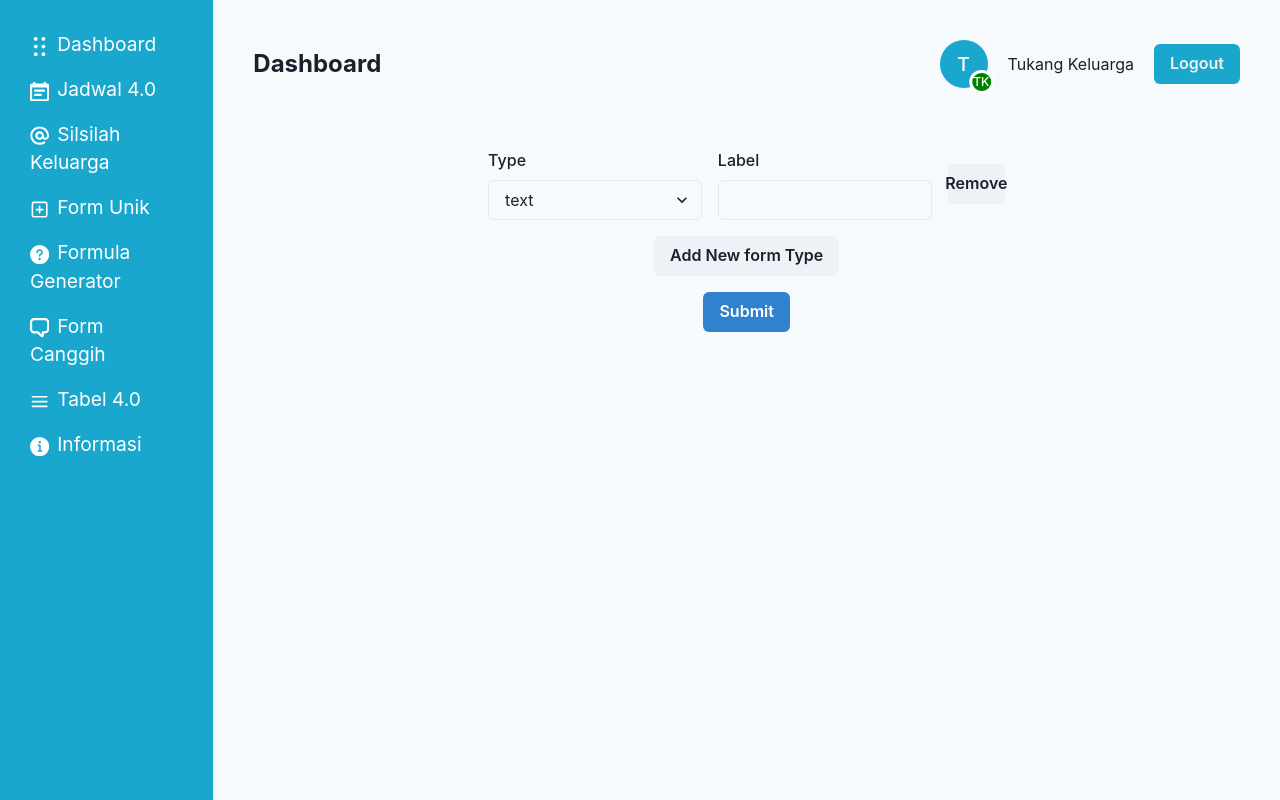
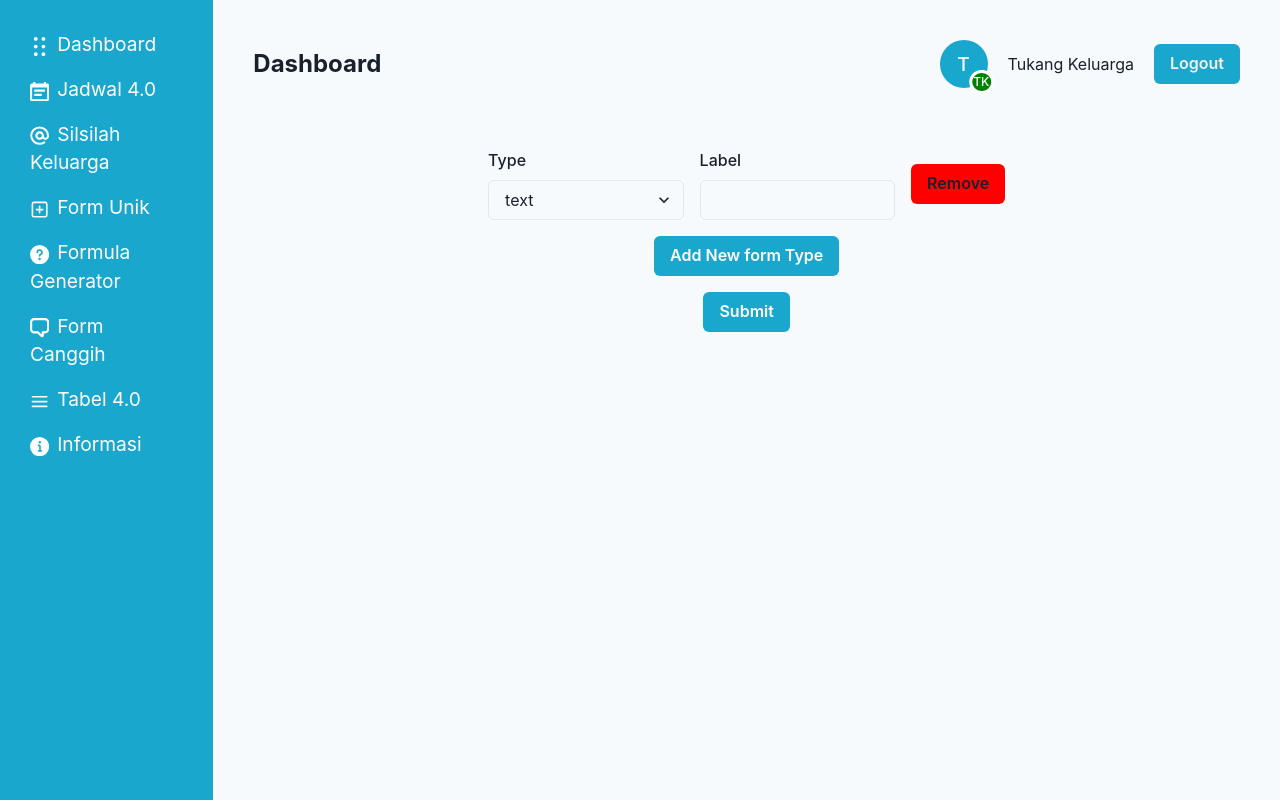
Before and after one commit to alfisyar520/KiSeratus, a React (Create React App) app: page /form-unik in a window 1280 px wide. Built offline with nearby package versions, Linux system fonts and the light colour scheme.

Commit message:
feat(form_unik): change color button

```diff
--- a/src/components/layout/fomrUnik/index.js
+++ b/src/components/layout/fomrUnik/index.js
@@ -80,11 +80,13 @@ function FormConfiguration() {
             />
           </FormControl>
 
-          <Button onClick={() => handleRemoveInput(index)}>Remove</Button>
+         <Box mb="12">
+          <Button backgroundColor={"#ff0000"} onClick={() => handleRemoveInput(index)}>Remove</Button>
+         </Box>
         </HStack>
       ))}
-      <Button onClick={handleAddInput}>Add New form Type</Button>
-      <Button colorScheme="blue" onClick={handleSubmit}>
+      <Button color={"#FFFF"} backgroundColor={"#19A7CE"} onClick={handleAddInput}>Add New form Type</Button>
+      <Button color={"#FFFF"} backgroundColor={"#19A7CE"}  onClick={handleSubmit}>
         Submit
       </Button>
 
```
